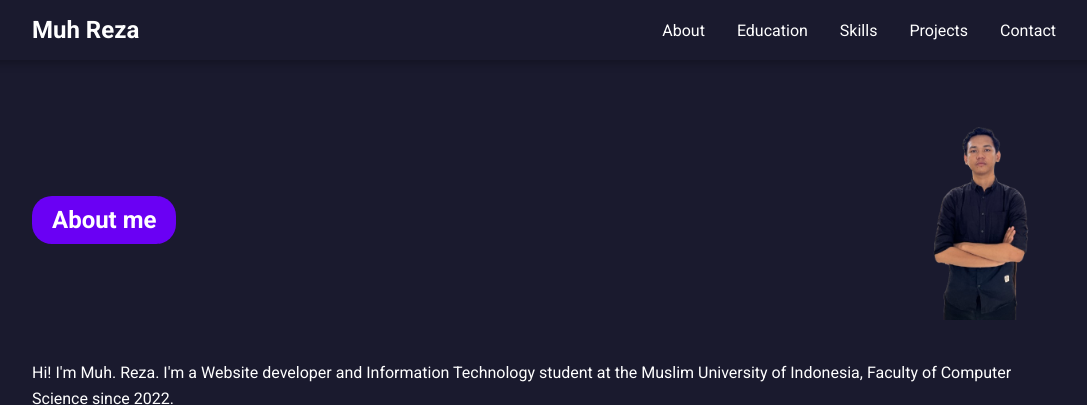
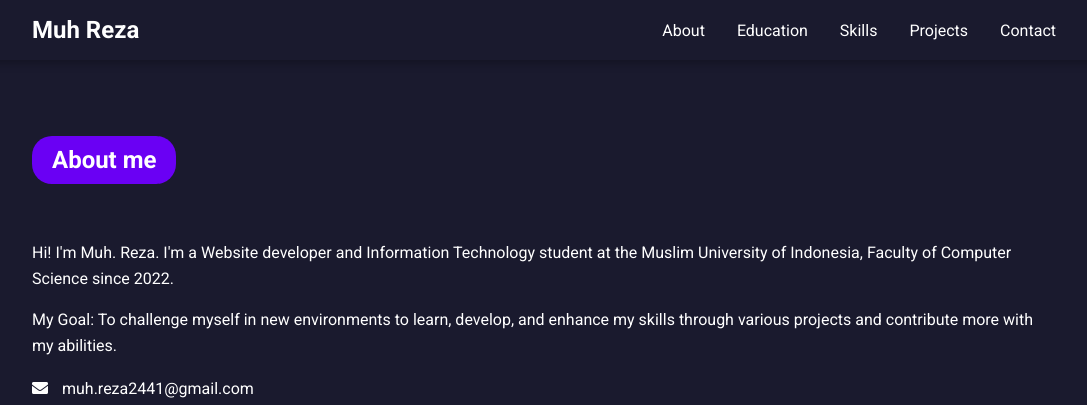
Before and after one commit to Zidanbz/Zidan-s-Poortofolio, a plain HTML site: page index.html in a window 1280 px wide. Shown: the top 405 px of the page, without its empty margins (96-1183 px from the left). Drawn offline with Linux system fonts and the light colour scheme.

Commit message:
Remove Profile Pic

```diff
--- a/index.html
+++ b/index.html
@@ -32,14 +32,14 @@
     <div class="container">
       <div class="header" id="about">
         <h1>About me</h1>
-        <div class="profile-pic">
+        <!-- <div class="profile-pic">
           <img
             alt="Profile picture of a person standing with a thoughtful expression"
             height="200"
             src="assets/profile.png"
             width="150"
           />
-        </div>
+        </div> -->
       </div>
       <div class="content">
         <p>
```
